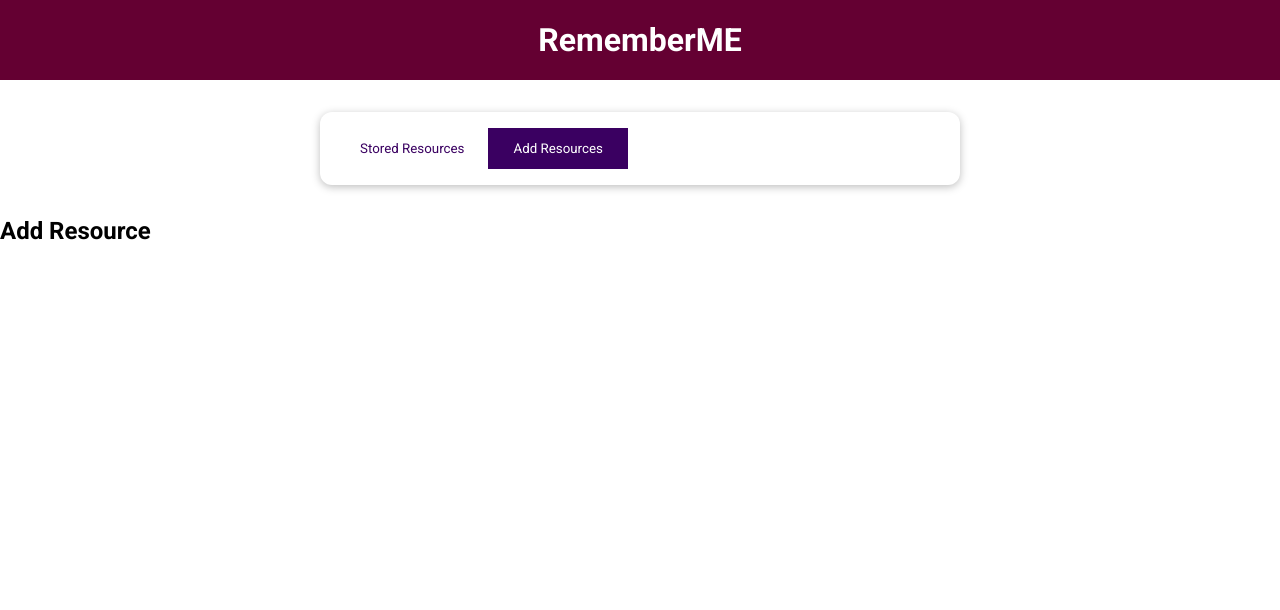
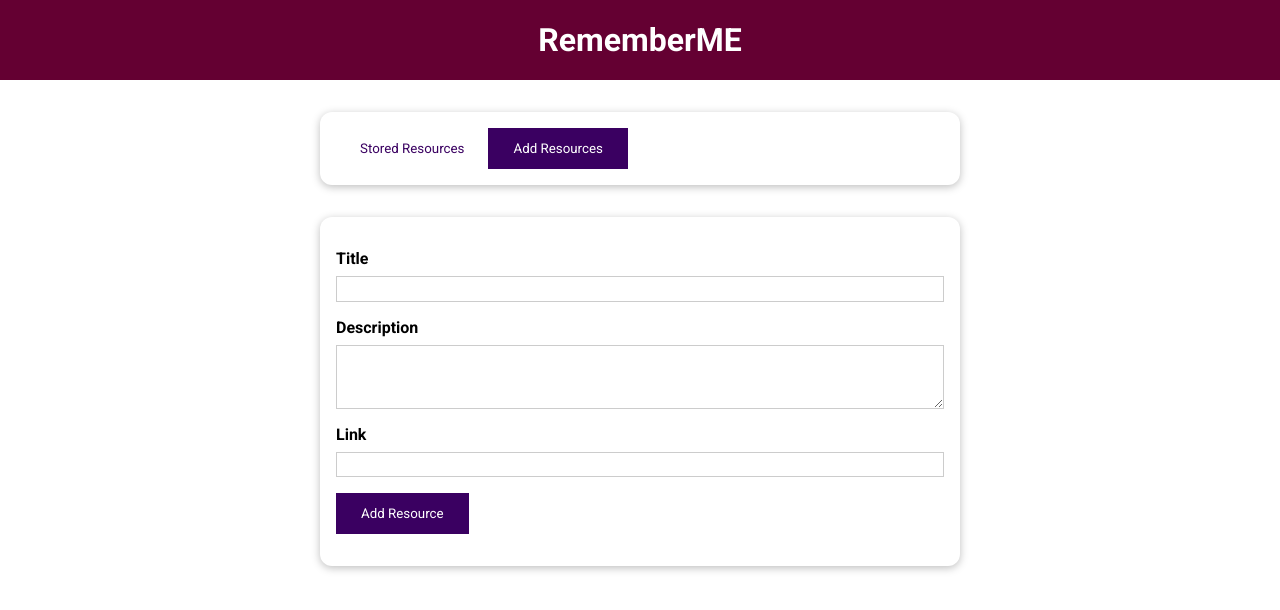
Before and after one commit to lfbastidas/ejerciciospracticosvueUdemy, a Vue app in the folder Seccion 10-Course Project/prj-cmp-01-starting-setup/: page / in a window 1280 px wide. Both pictures are taken after a click on the button "Add Resources". Shown: the top 610 px of the page. Built offline with nearby package versions, Linux system fonts and the light colour scheme.

Commit message:
ingresando datos de padre a hijo y de hijo a padre, uso de provide e inject, enviando informacion de un form, haciendo uso de keep-alive pa q no se borren datos del form

```diff
--- /dev/null
+++ b/Seccion 10-Course Project/prj-cmp-01-starting-setup/add-resource.css
@@ -0,0 +1,25 @@
+label {
+  font-weight: bold;
+  display: block;
+  margin-bottom: 0.5rem;
+}
+
+input,
+textarea {
+  display: block;
+  width: 100%;
+  font: inherit;
+  padding: 0.15rem;
+  border: 1px solid #ccc;
+}
+
+input:focus,
+textarea:focus {
+  outline: none;
+  border-color: #3a0061;
+  background-color: #f7ebff;
+}
+
+.form-control {
+  margin: 1rem 0;
+}
--- a/Seccion 10-Course Project/prj-cmp-01-starting-setup/src/components/learning-resources/AddResource.vue
+++ b/Seccion 10-Course Project/prj-cmp-01-starting-setup/src/components/learning-resources/AddResource.vue
@@ -1,3 +1,76 @@
 <template>
-    <h2> Add Resource </h2>
+    <base-card>
+    <form @submit.prevent="submitData">
+        <div class="form-control">
+            <label for="title" > Title </label>
+            <input id="title" name="title" type="text" v-model="titleInput">
+        </div>
+        <div class="form-control">
+            <label for="description" > Description </label>
+            <textarea id="description" name="descirption" rows="3" v-model="descInput"> </textarea>
+
+        </div>
+
+        <div class="form-control">
+            <label for="link" > Link</label>
+            <input id="link" name="link" type="url" v-model="linkInput">
+        </div>
+
+        <div class="form-control">
+            <the-button type="submit"> Add Resource </the-button>
+        </div>
+
+    </form>
+
+    </base-card>
 </template>
+<script>
+export default {
+  inject:['addResource']
+,  data () {
+    return {
+     titleInput:'',
+     descInput:"",
+     linkInput:"",
+    }
+  },
+  methods:  {
+  submitData(){
+
+const enterdTittle =  this.titleInput;
+const enterdDesc = this.descInput;
+const enterdLink = this.linkInput;
+
+this.addResource(enterdTittle, enterdDesc, enterdLink)
+  }
+  }
+}
+</script>
+
+<style scoped>
+label {
+  font-weight: bold;
+  display: block;
+  margin-bottom: 0.5rem;
+}
+
+input,
+textarea {
+  display: block;
+  width: 100%;
+  font: inherit;
+  padding: 0.15rem;
+  border: 1px solid #ccc;
+}
+
+input:focus,
+textarea:focus {
+  outline: none;
+  border-color: #3a0061;
+  background-color: #f7ebff;
+}
+
+.form-control {
+  margin: 1rem 0;
+}
+</style>
--- a/Seccion 10-Course Project/prj-cmp-01-starting-setup/src/components/learning-resources/TheResource.vue
+++ b/Seccion 10-Course Project/prj-cmp-01-starting-setup/src/components/learning-resources/TheResource.vue
@@ -4,7 +4,9 @@
     <the-button @click="setSelectTab('store-resources')" :mode="storedResButtonMode" > Stored Resources </the-button>
     <the-button @click="setSelectTab('add-resource')" :mode="addResButtonMode"> Add Resources</the-button>
     </base-card>
+    <keep-alive>
     <component :is="selectTab"> </component>
+    </keep-alive>
 </div>
 </template>
 
@@ -49,20 +51,26 @@
 
 provide() {
     return {
-        resources: this.storedResources
+        resources: this.storedResources,
+        addResource: this.addResource
     }
 },
 
-
-
-
-
-
-
-    methods: {
+   methods: {
         setSelectTab(tab){
             this.selectTab=tab;
                     // lo hago para cambiar de pestañas
+        },
+        addResource (title, description, url) {
+            const newResource =  {
+                id: new Date().toISOString(),
+                tittle:title,
+                description: description,
+                link: url
+            }
+            this.storedResources.unshift(newResource);
+            this.selectTab = 'store-resources'
+
         }
     }
 }
```
